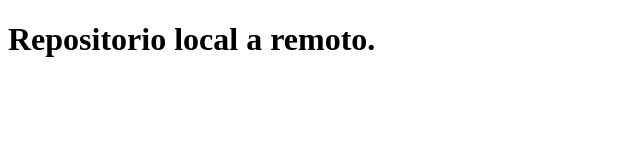
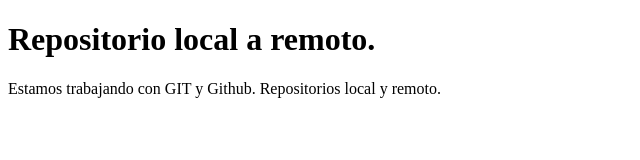
Before and after one commit to rodrigozungri/comision-16740, a plain HTML site: page index.html in a window 1280 px wide. Shown: the whole page, without its empty margins (0-640 px from the left). Drawn offline with Linux system fonts and the light colour scheme.

Commit message:
agrego CSS

```diff
--- /dev/null
+++ b/css/style.css
@@ -0,0 +1,7 @@
+h1 {
+    color: red;
+}
+
+p {
+    color: blueviolet;
+}
--- a/index.html
+++ b/index.html
@@ -10,5 +10,7 @@
 
     <h1>Repositorio local a remoto.</h1>
 
+    <p>Estamos trabajando con GIT y Github. Repositorios local y remoto.</p>
+
 </body>
 </html>
```
